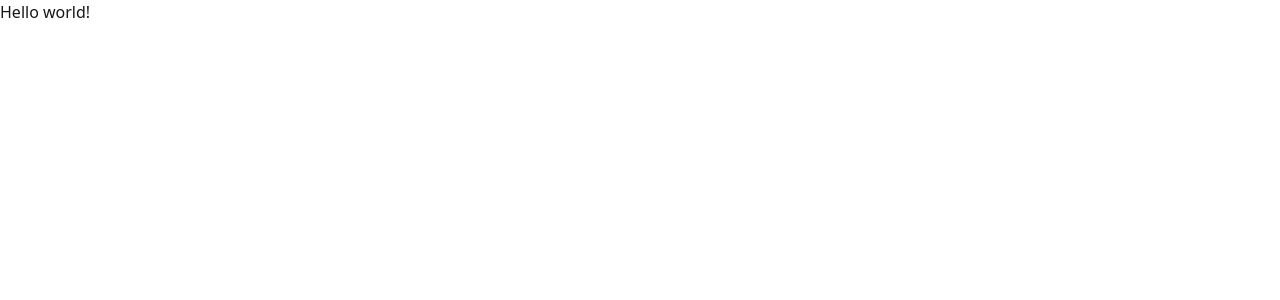
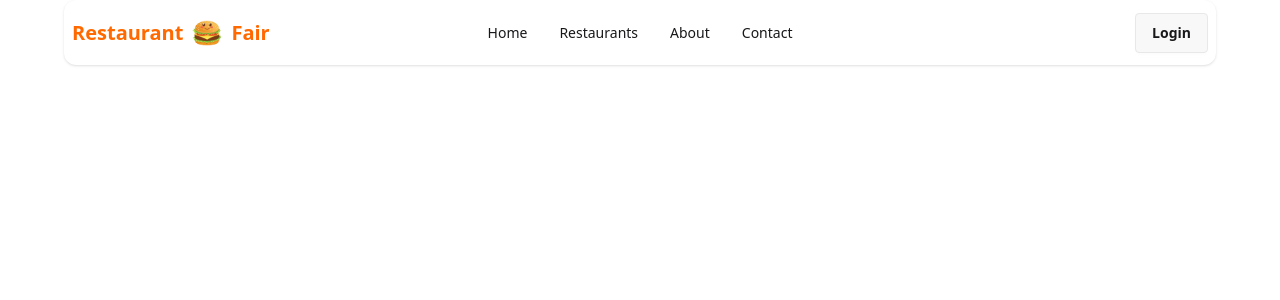
Before and after one commit to WaseurGIT/restaurant-fair, a React (Vite) app: page / in a window 1280 px wide. Shown: the top 300 px of the page. Built offline with nearby package versions, Linux system fonts and the light colour scheme.

Commit message:
navbar done

```diff
--- a/index.html
+++ b/index.html
@@ -4,7 +4,7 @@
     <meta charset="UTF-8" />
     <link rel="icon" type="image/svg+xml" href="/vite.svg" />
     <meta name="viewport" content="width=device-width, initial-scale=1.0" />
-    <title>restaurent-frontend</title>
+    <title>Restaurant Fair</title>
   </head>
   <body>
     <div id="root"></div>
--- /dev/null
+++ b/src/components/Home.jsx
@@ -0,0 +1,11 @@
+import React from 'react';
+
+const Home = () => {
+    return (
+        <div>
+
+        </div>
+    );
+};
+
+export default Home;
--- /dev/null
+++ b/src/components/Root.jsx
@@ -0,0 +1,14 @@
+import React from "react";
+import Navbar from "../sharedComponents/Navbar/Navbar";
+import { Outlet } from "react-router-dom";
+
+const Root = () => {
+  return (
+    <div>
+      <Navbar></Navbar>
+      <Outlet></Outlet>
+    </div>
+  );
+};
+
+export default Root;
--- /dev/null
+++ b/src/sharedComponents/Navbar/Navbar.css
@@ -0,0 +1,7 @@
+@import url("https://fonts.googleapis.com/css2?family=Momo+Signature&display=swap");
+
+.momo-signature-regular {
+  font-family: "Momo Signature", cursive;
+  font-weight: 400;
+  font-style: normal;
+}
--- /dev/null
+++ b/src/sharedComponents/Navbar/Navbar.jsx
@@ -0,0 +1,83 @@
+import React from "react";
+import { Link } from "react-router-dom";
+import navLogo from "../../assets/navLogo-removebg-preview.png";
+
+const Navbar = () => {
+  const links = (
+    <>
+      <li><Link to="/">Home</Link></li>
+      <li><Link to="/restaurants">Restaurants</Link></li>
+      <li><Link to="/about">About</Link></li>
+      <li><Link to="/contact">Contact</Link></li>
+    </>
+  );
+
+  return (
+    <div className="w-full px-4 sm:px-6 lg:px-16">
+      <div className="navbar bg-base-100 shadow-sm rounded-xl">
+
+        {/* LEFT */}
+        <div className="navbar-start">
+          <div className="dropdown">
+            <label tabIndex={0} className="btn btn-ghost lg:hidden">
+              <svg
+                xmlns="http://www.w3.org/2000/svg"
+                className="h-5 w-5"
+                fill="none"
+                viewBox="0 0 24 24"
+                stroke="currentColor"
+              >
+                <path
+                  strokeLinecap="round"
+                  strokeLinejoin="round"
+                  strokeWidth="2"
+                  d="M4 6h16M4 12h8m-8 6h16"
+                />
+              </svg>
+            </label>
+
+            <ul
+              tabIndex={0}
+              className="menu menu-sm dropdown-content mt-3 w-52 rounded-box bg-base-100 p-2 shadow z-[100]"
+            >
+              {links}
+            </ul>
+          </div>
+
+          <Link
+            to="/"
+            className="flex items-center gap-1 text-orange-500 font-semibold text-lg sm:text-xl"
+          >
+            Restaurant
+            <img
+              src={navLogo}
+              alt="Logo"
+              className="w-8 h-8 sm:w-10 sm:h-10"
+            />
+            Fair
+          </Link>
+        </div>
+
+        {/* CENTER (Desktop only) */}
+        <div className="navbar-center hidden lg:flex">
+          <ul className="menu menu-horizontal gap-2">
+            {links}
+          </ul>
+        </div>
+
+        {/* RIGHT */}
+        <div className="navbar-end">
+          <Link
+            to="/login"
+            className="btn btn-sm sm:btn-md"
+          >
+            Login
+          </Link>
+        </div>
+
+      </div>
+    </div>
+  );
+};
+
+export default Navbar;
```
Also changed, not shown: src/main.jsx (+9 -2 lines), src/assets/navLogo-removebg-preview.png (added), src/assets/navLogo.jpg (added).
